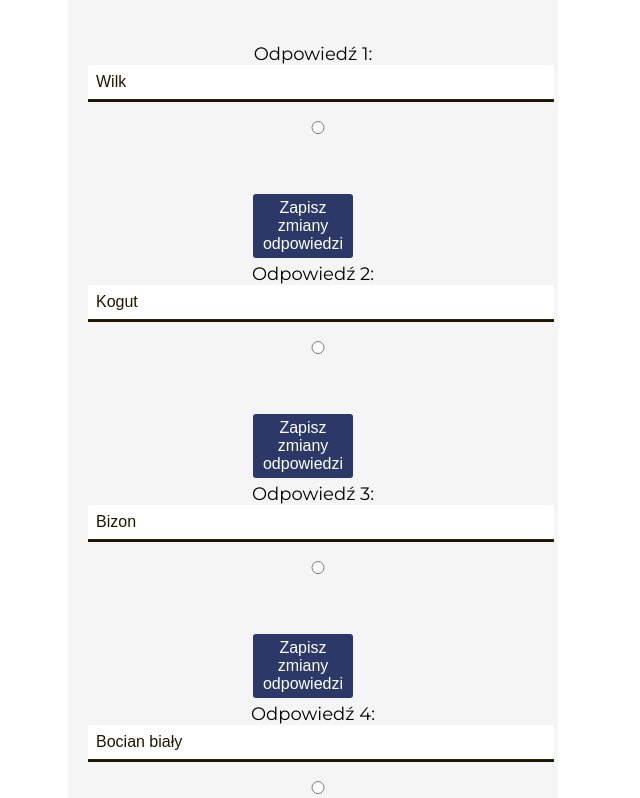
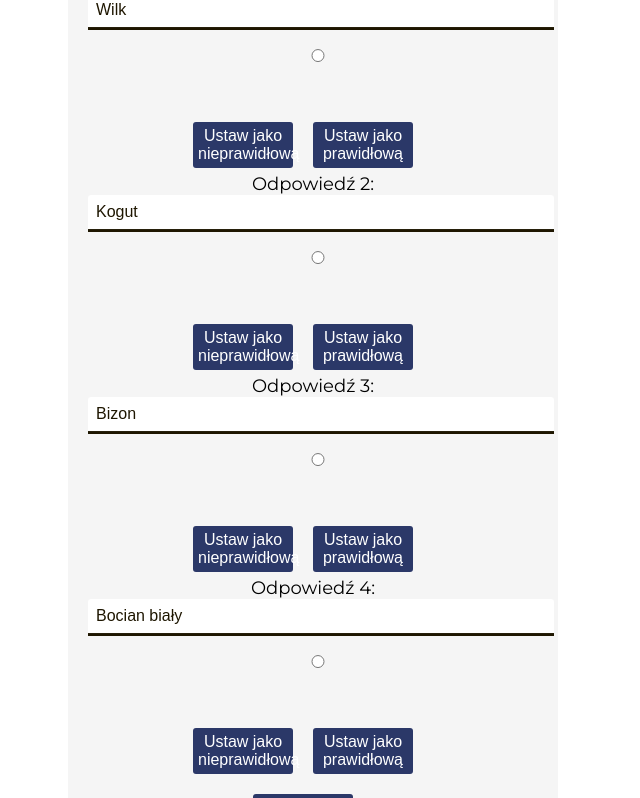
Before and after one commit to lewy212/Projekt_React, a React (Create React App) app: page /edytuj-quiz/1 in a window 1280 px wide. Shown: the part 2346-3144 px from the top of the page, without its empty margins (327-967 px from the left). Built offline with nearby package versions, Linux system fonts and the light colour scheme.

Commit message:
Poprawki działania

```diff
--- a/src/App.css
+++ b/src/App.css
@@ -400,3 +400,7 @@ input[type=radio] {
   margin-top: 80px;
   margin-bottom: 50px;
 }
+
+#quiz-card-undefined{
+  display: none;
+}
--- a/src/DodajQuiz.js
+++ b/src/DodajQuiz.js
@@ -24,11 +24,15 @@ function DodajQuiz({ dodajQuizDoListy, idOstatniegoQuizu, listaQuizow }) {
     const [quizDodany, setQuizDodany] = useState(false);
     const [quizIdState, setQuizIdState] = useState(null);
 
+    const [dataWygasniecia, setDataWygasniecia] = useState(new Date());
+
+
 
     useEffect(() => {
+        /*
         console.log('Effect is running');
         console.log('quizId:', quizId);
-        console.log('listaQuizow:', listaQuizow);
+        console.log('listaQuizow:', listaQuizow);*/
 
         if (quizId && listaQuizow) {
             const quizDoEdycji = listaQuizow.find((quiz) => quiz.id === parseInt(quizId));
@@ -66,11 +70,12 @@ function DodajQuiz({ dodajQuizDoListy, idOstatniegoQuizu, listaQuizow }) {
           setBladWalidacjiOdpowiedzi('Uzupełnij odpowiedz (min:2, brak znakow specjalnych)');
           return;
         }
-
+        // Dodawanie nowej odpowiedzi ze zmienną stanu odpowiedzPrawidlowa zamiast false
         const nowaOdpowiedz = new OdpowiedziClass(odpowiedzi.length, odpowiedzTekst, odpowiedzPrawidlowa);
         setOdpowiedzi([...odpowiedzi, nowaOdpowiedz]);
         setOdpowiedzTekst('');
         setBladWalidacjiOdpowiedzi('');
+        // Resetowanie stanu odpowiedzPrawidlowa do wartości false po dodaniu odpowiedzi
         setOdpowiedzPrawidlowa(false);
       };
 
@@ -147,19 +152,34 @@ function DodajQuiz({ dodajQuizDoListy, idOstatniegoQuizu, listaQuizow }) {
         setPytania(updatedPytania);
     };
 
-    const handleZapiszEdycjeOdpowiedzi = (pytanieIndex, odpIndex) => {
+
+    const handleZapiszEdycjeOdpowiedzi = (pytanieIndex, odpIndex, czyPrawidlowa) => {
+        console.log(`Zapisz edycje odpowiedzi: pytanieIndex=${pytanieIndex}, odpIndex=${odpIndex}, czyPrawidlowa=${czyPrawidlowa}`);
+
         const updatedPytania = pytania.map((pytanie, index) => {
             if (index === pytanieIndex) {
+              let nowaPoprawnaOdpowiedz = czyPrawidlowa ? odpIndex : pytanie.poprawnaOdpowiedz;
+              // Jeśli ustawiamy inną odpowiedź jako prawidłową, należy zresetować poprzednią
+              if (czyPrawidlowa) {
+                pytanie.odpowiedzi = pytanie.odpowiedzi.map(odp => {
+                  if (odp.id !== odpIndex) {
+                    return { ...odp, jestPrawidlowa: false };
+                  }
+                  return odp;
+                });
+              }
               const updatedOdpowiedzi = pytanie.odpowiedzi.map((odpowiedz, i) => {
                 if (i === odpIndex) {
-                return new OdpowiedziClass(odpowiedz.id, odpowiedz.tresc, odpowiedz.czyPrawidlowa);
+                  return new OdpowiedziClass(odpowiedz.id, odpowiedz.tresc, czyPrawidlowa);
                 }
                 return odpowiedz;
               });
-            return new PytanieClass(pytanie.id, pytanie.tresc, updatedOdpowiedzi, pytanie.poprawnaOdpowiedz);
+              return new PytanieClass(pytanie.id, pytanie.tresc, updatedOdpowiedzi, nowaPoprawnaOdpowiedz+1);
             }
             return pytanie;
           });
+
+        console.log('Updated pytania:', updatedPytania);
 
         setPytania(updatedPytania);
 
@@ -168,11 +188,17 @@ function DodajQuiz({ dodajQuizDoListy, idOstatniegoQuizu, listaQuizow }) {
         if (quizDoAktualizacji) {
             quizDoAktualizacji.listaPytan = updatedPytania;
             dodajQuizDoListy([...listaQuizow.filter(quiz => quiz.id !== quizIdState), quizDoAktualizacji]);
+            console.log('Quiz został zaktualizowany');
             alert(`Zmiany w odpowiedziach pytania ${pytanieIndex + 1} zostały zapisane.`);
         } else {
+            console.error('Nie znaleziono quizu do aktualizacji');
             alert('Błąd przy zapisywaniu zmian w odpowiedziach.');
         }
     };
+
+
+
+
 
 
 
@@ -205,8 +231,6 @@ function DodajQuiz({ dodajQuizDoListy, idOstatniegoQuizu, listaQuizow }) {
                 quizDoEdycji.kategoria = kategoria;
                 quizDoEdycji.listaPytan = pytania;
                 setQuizDodany(true);
-
-                // logika edycji, np. zaktualizowanie stanu aplikacji, wysłanie żądania na serwer itp.
             }
         } else {
             const noweId = idOstatniegoQuizu() + 1;
@@ -263,7 +287,7 @@ function DodajQuiz({ dodajQuizDoListy, idOstatniegoQuizu, listaQuizow }) {
                     <ul className="answer-section">
                         {odpowiedzi.map((odp, index) => (
                             <li key={index} className="answer-item">
-                                <input type="radio" name="poprawnaOdpowiedz" onChange={() => setNumerPoprawnejOdpowiedzi(index)} />
+                                <input type="radio" name="poprawnaOdpowiedz" onChange={() => setNumerPoprawnejOdpowiedzi(index+1)} />
                                 <span>{odp.tresc}</span>
                             </li>
                         ))}
@@ -283,7 +307,7 @@ function DodajQuiz({ dodajQuizDoListy, idOstatniegoQuizu, listaQuizow }) {
         <h3>Dodane pytania:</h3>
         <ul>
             {pytania.map((pytanie, pytanieIndex) => (
-                <li key={pytanieIndex}>
+                <li key={`quiz-${quizIdState}-pytanie-${pytanieIndex}`}>
                     <label className='pytanieHeader'>
                         Pytanie {pytanieIndex + 1}:
                         <input type="text" value={pytanie.tresc} onChange={(e) => handleEdytujPytanieTekst(e, pytanieIndex)} />
@@ -297,7 +321,8 @@ function DodajQuiz({ dodajQuizDoListy, idOstatniegoQuizu, listaQuizow }) {
                                         <input type="text" value={odp.tresc} onChange={(e) => handleEdytujOdpowiedzTekst(e, pytanieIndex, odpIndex)} />
                                         <input type="radio" name={`poprawnaOdpowiedz${pytanieIndex}`} checked={pytanie.poprawnaOdpowiedz === odpIndex} onChange={() => handleEdytujPoprawnaOdpowiedz(pytanieIndex, odpIndex)} />
                                     </label>
-                                    <button onClick={() => handleZapiszEdycjeOdpowiedzi(pytanieIndex, odpIndex)}>Zapisz zmiany odpowiedzi</button>
+                                    <button onClick={() => handleZapiszEdycjeOdpowiedzi(pytanieIndex, odpIndex, false)}>Ustaw jako nieprawidłową</button>
+                                    <button onClick={() => handleZapiszEdycjeOdpowiedzi(pytanieIndex, odpIndex, true)}>Ustaw jako prawidłową</button>
                                 </li>
                             ))
                         ) : (
--- a/src/WyswietlQuizy.js
+++ b/src/WyswietlQuizy.js
@@ -20,11 +20,11 @@ const WyswietlQuizy = ({ listaQuizow,usunQuizZListy }) => {
             <h2 style={{ textAlign: "center", marginTop: "200px" }}>Lista Quizów</h2>
             <div className="quiz-list">
                 {listaQuizow.map((quiz) => (
-                    <div key={quiz.id} className="quiz-card">
+                    <div key={quiz.id} id={`quiz-card-${quiz.id}`} className="quiz-card">
                         <h3>{quiz.nazwa}</h3>
                         <p>Kategoria: {quiz.kategoria}</p>
                         <p>Data dodania: {quiz.dataDodaniaQuizu ? quiz.dataDodaniaQuizu.toLocaleDateString() : 'Brak daty'}</p>
-                        <p>Data wygaśnięcia: {quiz.dataWygasnieciaQuizu ? quiz.dataWygasnieciaQuizu.toLocaleDateString() : 'Brak daty'}</p>
+                        <p>Data wygaśnięcia: {quiz.dataWygasnieciaQuizu ? quiz.dataWygasnieciaQuizu.toLocaleString() : 'Brak daty'}</p>
                         <Link to={`/rozwiaz-quiz/${quiz.id}`}>
                             <button>Rozwiąż Quiz</button>
                         </Link>
```
Lines whose indentation alone changed are shown as unchanged.
